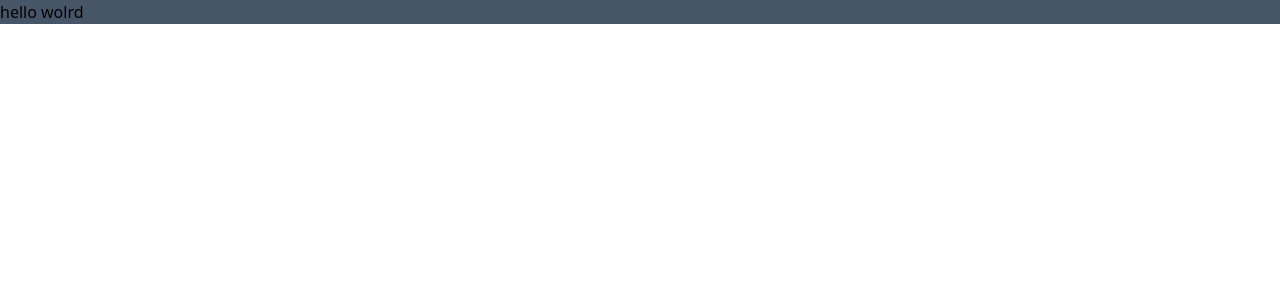
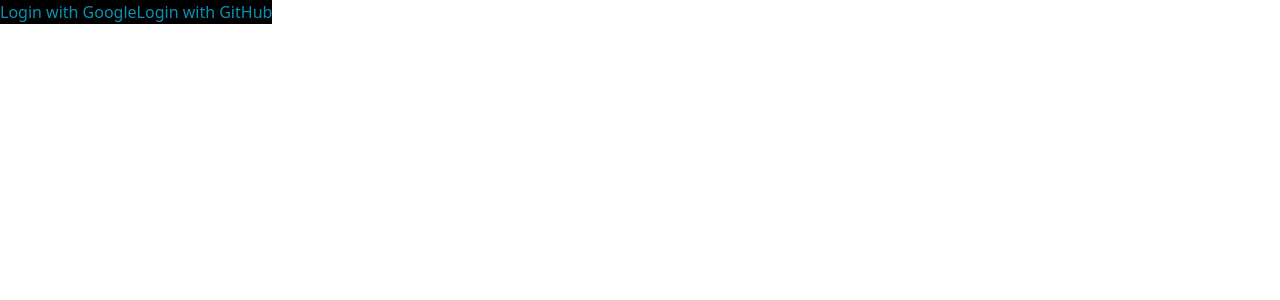
Before and after one commit to Lokeshranjan8/PREPa-THON, a React (Create React App) app in the folder frontend/: page / in a window 1280 px wide. Shown: the top 300 px of the page. Built offline with nearby package versions, Linux system fonts and the light colour scheme.

Commit message:
loginautho

```diff
--- a/frontend/package.json
+++ b/frontend/package.json
@@ -3,6 +3,7 @@
   "version": "0.1.0",
   "private": true,
   "dependencies": {
+    "@auth0/auth0-react": "^2.2.4",
     "@testing-library/jest-dom": "^5.17.0",
     "@testing-library/react": "^13.4.0",
     "@testing-library/user-event": "^13.5.0",
--- a/frontend/src/App.tsx
+++ b/frontend/src/App.tsx
@@ -1,13 +1,22 @@
+//app.tsx
+import './index.css';
+import { Auth0Provider } from '@auth0/auth0-react';
 
-import './index.css';
+import LoginComponent from './LoginComponent';
+function App() {
+  return(
+    <Auth0Provider
+      domain="dev-gkei5fgd6dcn46fx.us.auth0.com"
+      clientId="aXVeTO0iqtSNhx1q6gc1HMZqTNR3FOkw"
+      authorizationParams={{
+        redirect_uri: window.location.origin
+      }}
+    >
+      <LoginComponent />
 
-function App() {
-  return (
-    <div className="bg-slate-600">
-      hello wolrd
 
-    </div>
-  );
+    </Auth0Provider>
+  )
 }
 
 export default App;
--- /dev/null
+++ b/frontend/src/LoginComponent.tsx
@@ -0,0 +1,39 @@
+import { useAuth0 } from '@auth0/auth0-react';
+
+function LoginComponent() {
+  const { loginWithRedirect, isAuthenticated, user, logout } = useAuth0();
+
+  const handleGoogleLogin = () => {
+    loginWithRedirect({
+    });
+  };
+
+  const handleOtherSocialLogin = () => {
+    loginWithRedirect({
+    });
+  };
+
+  return (
+    <div>
+      <header>
+        {!isAuthenticated ? (
+          <>
+            <button onClick={handleGoogleLogin} className="bg-black text-cyan-600">
+              Login with Google
+            </button>
+            <button onClick={handleOtherSocialLogin} className="bg-black text-cyan-600">
+              Login with GitHub
+            </button>
+          </>
+        ) : (
+          <div>
+            <p>Welcome, {user?.name}</p>
+            <button onClick={() => logout()}>Logout</button>
+          </div>
+        )}
+      </header>
+    </div>
+  );
+}
+
+export default LoginComponent;
--- a/frontend/src/index.tsx
+++ b/frontend/src/index.tsx
@@ -3,9 +3,10 @@ import ReactDOM from 'react-dom/client';
 import './index.css';
 import App from './App';
 
+
 const root = ReactDOM.createRoot(document.getElementById('root') as HTMLElement);
 root.render(
   <React.StrictMode>
-    <App />
+      <App />
   </React.StrictMode>
 );
```
Also changed, not shown: 1 other file (tests, documents, lock files or other folders).
